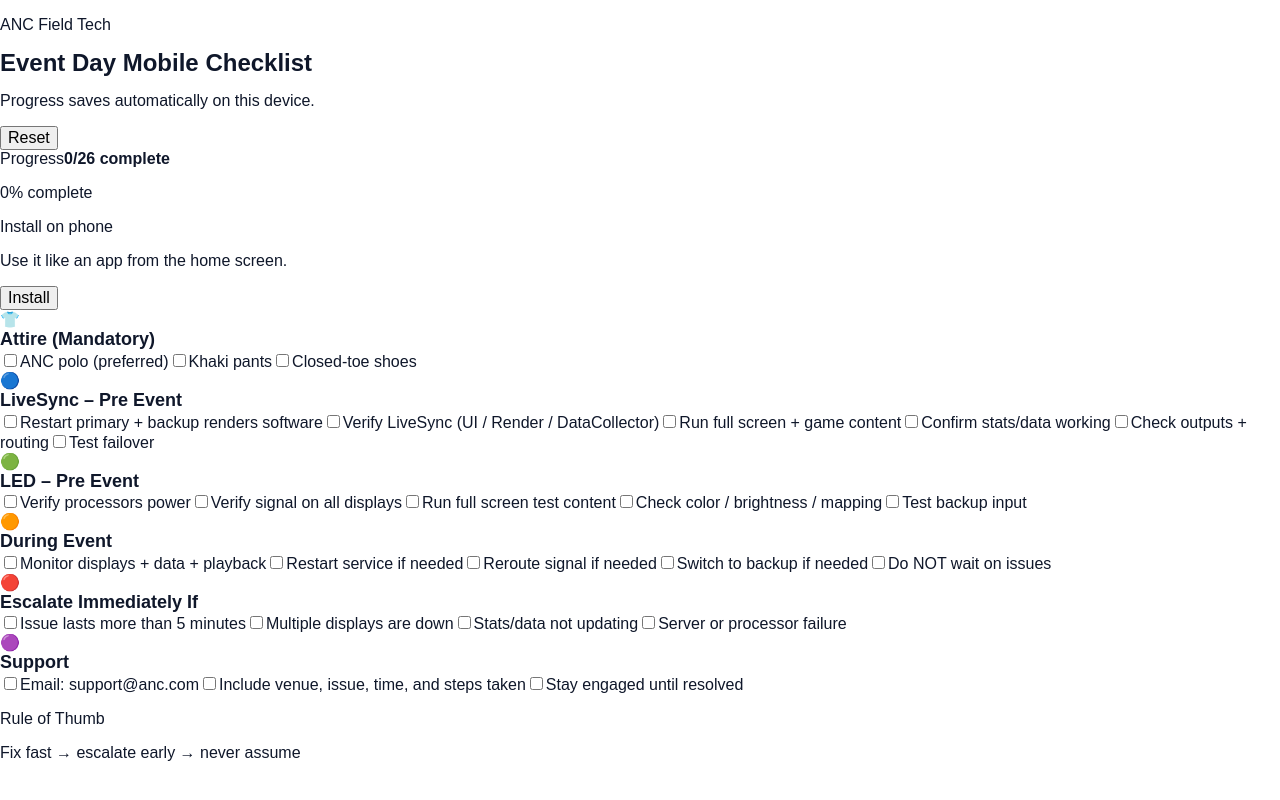
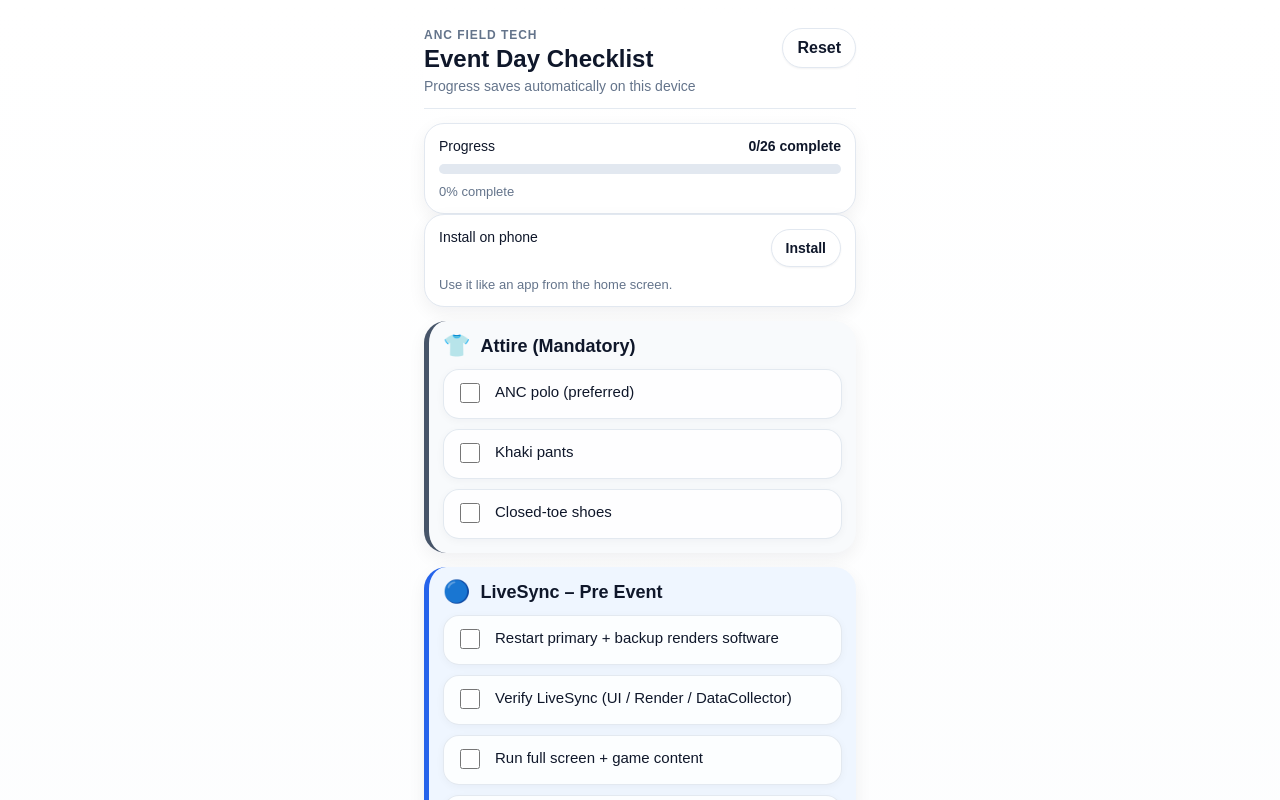
Before and after one commit to ANCServices/anc-field-tech-checklist, a Next.js app: page / in a window 1280 px wide. Shown: the top 800 px of the page. Built offline with nearby package versions, Linux system fonts and the light colour scheme.

Commit message:
Update page.tsx

```diff
--- a/app/page.tsx
+++ b/app/page.tsx
@@ -2,12 +2,12 @@
 
 import { useEffect, useMemo, useState } from "react";
 
-type ChecklistSection = {
+type Section = {
   key: string;
   title: string;
   emoji: string;
-  color: string;
-  bg: string;
+  accent: string;
+  background: string;
   items: string[];
 };
 
@@ -18,21 +18,21 @@
   userChoice: Promise<{ outcome: "accepted" | "dismissed" }>;
 };
 
-const sections: ChecklistSection[] = [
+const sections: Section[] = [
   {
     key: "attire",
     title: "Attire (Mandatory)",
     emoji: "👕",
-    color: "border-slate-400",
-    bg: "bg-slate-50",
+    accent: "#475569",
+    background: "#f8fafc",
     items: ["ANC polo (preferred)", "Khaki pants", "Closed-toe shoes"],
   },
   {
     key: "livesync",
     title: "LiveSync – Pre Event",
     emoji: "🔵",
-    color: "border-blue-500",
-    bg: "bg-blue-50",
+    accent: "#2563eb",
+    background: "#eff6ff",
     items: [
       "Restart primary + backup renders software",
       "Verify LiveSync (UI / Render / DataCollector)",
@@ -46,8 +46,8 @@
     key: "led",
     title: "LED – Pre Event",
     emoji: "🟢",
-    color: "border-green-500",
-    bg: "bg-green-50",
+    accent: "#16a34a",
+    background: "#f0fdf4",
     items: [
       "Verify processors power",
       "Verify signal on all displays",
@@ -60,8 +60,8 @@
     key: "during",
     title: "During Event",
     emoji: "🟠",
-    color: "border-orange-500",
-    bg: "bg-orange-50",
+    accent: "#ea580c",
+    background: "#fff7ed",
     items: [
       "Monitor displays + data + playback",
       "Restart service if needed",
@@ -74,8 +74,8 @@
     key: "escalate",
     title: "Escalate Immediately If",
     emoji: "🔴",
-    color: "border-red-500",
-    bg: "bg-red-50",
+    accent: "#dc2626",
+    background: "#fef2f2",
     items: [
       "Issue lasts more than 5 minutes",
       "Multiple displays are down",
@@ -87,8 +87,8 @@
     key: "support",
     title: "Support",
     emoji: "🟣",
-    color: "border-purple-500",
-    bg: "bg-purple-50",
+    accent: "#9333ea",
+    background: "#faf5ff",
     items: [
       "Email: support@anc.com",
       "Include venue, issue, time, and steps taken",
@@ -97,7 +97,7 @@
   },
 ];
 
-export default function ANCFieldTechMobileChecklist() {
+export default function HomePage() {
   const storageKey = "anc-field-tech-checklist";
 
   const totalItems = useMemo(
@@ -118,7 +118,7 @@
         setChecked(JSON.parse(saved) as CheckedState);
       }
     } catch {
-      // ignore localStorage read errors
+      // ignore local storage read errors
     }
     setIsLoaded(true);
   }, []);
@@ -129,15 +129,14 @@
     try {
       window.localStorage.setItem(storageKey, JSON.stringify(checked));
     } catch {
-      // ignore localStorage write errors
+      // ignore local storage write errors
     }
   }, [checked, isLoaded]);
 
   useEffect(() => {
     const handler = (event: Event) => {
-      const installEvent = event as BeforeInstallPromptEvent;
       event.preventDefault();
-      setInstallPromptEvent(installEvent);
+      setInstallPromptEvent(event as BeforeInstallPromptEvent);
     };
 
     window.addEventListener("beforeinstallprompt", handler);
@@ -145,7 +144,7 @@
   }, []);
 
   const checkedCount = Object.values(checked).filter(Boolean).length;
-  const progress = totalItems === 0 ? 0 : Math.round((checkedCount / totalItems) * 100);
+  const progress = Math.round((checkedCount / totalItems) * 100);
 
   const toggle = (key: string) => {
     setChecked((current) => ({
@@ -159,7 +158,7 @@
     try {
       window.localStorage.removeItem(storageKey);
     } catch {
-      // ignore localStorage delete errors
+      // ignore local storage delete errors
     }
   };
 
@@ -184,103 +183,61 @@
   };
 
   return (
-    <div className="min-h-screen bg-white text-slate-900">
-      <div className="mx-auto max-w-md px-4 py-5">
-        <div className="sticky top-0 z-10 -mx-4 border-b bg-white/95 px-4 py-3 backdrop-blur">
-          <div className="flex items-start justify-between gap-3">
+    <main className="page">
+      <div className="shell">
+        <header className="topbar">
           <div>
-              <p className="text-[11px] font-semibold uppercase tracking-[0.14em] text-slate-500">
-                ANC Field Tech
-              </p>
-              <h1 className="text-lg font-bold tracking-tight">Event Day Mobile Checklist</h1>
-              <p className="mt-1 text-sm text-slate-600">
-                Progress saves automatically on this device.
-              </p>
+            <p className="eyebrow">ANC Field Tech</p>
+            <h1>Event Day Checklist</h1>
+            <p className="subtext">Progress saves automatically on this device</p>
           </div>
-            <button
-              onClick={resetAll}
-              className="rounded-full border border-slate-300 bg-white px-3 py-2 text-sm font-semibold shadow-sm"
-            >
+          <button className="resetButton" onClick={resetAll}>
             Reset
           </button>
-          </div>
-        </div>
+        </header>
 
-        <div className="mt-4 space-y-4 pb-24">
-          <div className="rounded-2xl border border-slate-300 bg-white p-4 shadow-sm">
-            <div className="mb-2 flex items-center justify-between gap-3 text-sm">
-              <span className="font-medium text-slate-600">Progress</span>
+        <section className="progressCard">
+          <div className="progressHeader">
+            <span>Progress</span>
             <strong>
               {checkedCount}/{totalItems} complete
             </strong>
           </div>
-            <div className="h-2 overflow-hidden rounded-full bg-slate-200">
-              <div
-                className="h-full rounded-full bg-slate-900 transition-all"
-                style={{ width: `${progress}%` }}
-              />
+          <div className="progressBar">
+            <div className="progressFill" style={{ width: `${progress}%` }} />
           </div>
-            <p className="mt-2 text-xs text-slate-500">{progress}% complete</p>
-          </div>
+          <p className="progressText">{progress}% complete</p>
+        </section>
 
-          <div className="rounded-2xl border border-slate-300 bg-slate-50 p-4 shadow-sm">
-            <div className="flex items-center justify-between gap-3">
-              <div>
-                <p className="text-sm font-semibold">Install on phone</p>
-                <p className="text-xs text-slate-600">
-                  Use it like an app from the home screen.
-                </p>
-              </div>
-              <button
-                onClick={installApp}
-                className="rounded-full bg-slate-900 px-4 py-2 text-sm font-semibold text-white shadow-sm"
-              >
+        <section className="progressCard">
+          <div className="progressHeader">
+            <span>Install on phone</span>
+            <button className="resetButton" onClick={installApp}>
               Install
             </button>
           </div>
-            {installMessage ? (
-              <p className="mt-3 text-xs leading-5 text-slate-600">{installMessage}</p>
-            ) : null}
+          <p className="progressText">
+            Use it like an app from the home screen.
+          </p>
+          {installMessage ? <p className="progressText">{installMessage}</p> : null}
+        </section>
+
+        <div className="sectionList">
+          {sections.map((section) => (
+            <section
+              key={section.key}
+              className="sectionCard"
+              style={{
+                borderLeftColor: section.accent,
+                backgroundColor: section.background,
+              }}
+            >
+              <div className="sectionHeader">
+                <span className="sectionEmoji">{section.emoji}</span>
+                <h2>{section.title}</h2>
               </div>
 
-          {sections.map((section) => (
-            <SectionCard
-              key={section.key}
-              section={section}
-              checked={checked}
-              toggle={toggle}
-            />
-          ))}
-
-          <div className="rounded-2xl border border-slate-300 bg-slate-50 p-4 shadow-sm">
-            <p className="text-xs font-semibold uppercase tracking-wide text-slate-500">
-              Rule of Thumb
-            </p>
-            <p className="mt-2 text-base font-semibold">
-              Fix fast → escalate early → never assume
-            </p>
-          </div>
-        </div>
-      </div>
-    </div>
-  );
-}
-
-type SectionCardProps = {
-  section: ChecklistSection;
-  checked: CheckedState;
-  toggle: (key: string) => void;
-};
-
-function SectionCard({ section, checked, toggle }: SectionCardProps) {
-  return (
-    <div className={`rounded-2xl border-l-4 ${section.color} ${section.bg} p-4 shadow-sm`}>
-      <div className="mb-3 flex items-center gap-2">
-        <span className="text-xl">{section.emoji}</span>
-        <h2 className="text-base font-bold leading-tight">{section.title}</h2>
-      </div>
-
-      <div className="space-y-2.5">
+              <div className="itemList">
                 {section.items.map((item, index) => {
                   const itemKey = `${section.key}-${index}`;
                   const isChecked = !!checked[itemKey];
@@ -288,27 +245,27 @@
                   return (
                     <label
                       key={itemKey}
-              className={`flex items-start gap-3 rounded-xl p-3 shadow-sm transition ${
-                isChecked ? "bg-slate-100" : "bg-white/80"
-              }`}
+                      className={`item ${isChecked ? "itemChecked" : ""}`}
                     >
                       <input
                         type="checkbox"
                         checked={isChecked}
                         onChange={() => toggle(itemKey)}
-                className="mt-1 h-5 w-5 shrink-0 rounded border-slate-300"
                       />
-              <span
-                className={`text-sm leading-5 ${
-                  isChecked ? "text-slate-500 line-through" : ""
-                }`}
-              >
-                {item}
-              </span>
+                      <span>{item}</span>
                     </label>
                   );
                 })}
               </div>
+            </section>
+          ))}
         </div>
+
+        <section className="ruleCard">
+          <p className="eyebrow">Rule of Thumb</p>
+          <p className="ruleText">Fix fast → escalate early → never assume</p>
+        </section>
+      </div>
+    </main>
   );
 }
```
Lines whose indentation alone changed are shown as unchanged.
